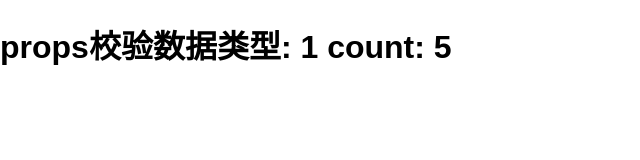
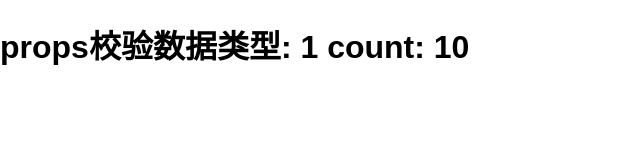
Before and after one commit to bifjhh/React-growth-process, a React (Create React App) app in the folder demo_03_component/: page / in a window 1280 px wide. Shown: the top 160 px of the page, without its empty margins (0-640 px from the left). Built offline with nearby package versions, Linux system fonts and the light colour scheme.

Commit message:
feat: props默认值

```diff
--- a/demo_03_component/src/Props.validation.jsx
+++ b/demo_03_component/src/Props.validation.jsx
@@ -4,7 +4,7 @@ import propTypes from "prop-types";
 class Validation extends Component {
   constructor(props) {
     super(props);
-    this.state = {}
+    this.state = {};
   }
   render() {
     return (
@@ -29,5 +29,10 @@ Validation.propTypes = {
     name: propTypes.string,
     age: propTypes.number
   })
-}
+};
+
+Validation.defaultProps = {
+  count: 10
+};
+
 export default Validation;
--- a/demo_03_component/src/index.js
+++ b/demo_03_component/src/index.js
@@ -19,7 +19,7 @@ ReactDOM.render(
     {/* <Props /> */}
     {/* <Context /> */}
     {/* <Children><div>1</div></Children> */}
-    <Validation count={5} max={1} />
+    <Validation max={1} />
   </div>,
   document.getElementById('root')
 );
```
Also changed, not shown: 1 other file (tests, documents, lock files or other folders).
